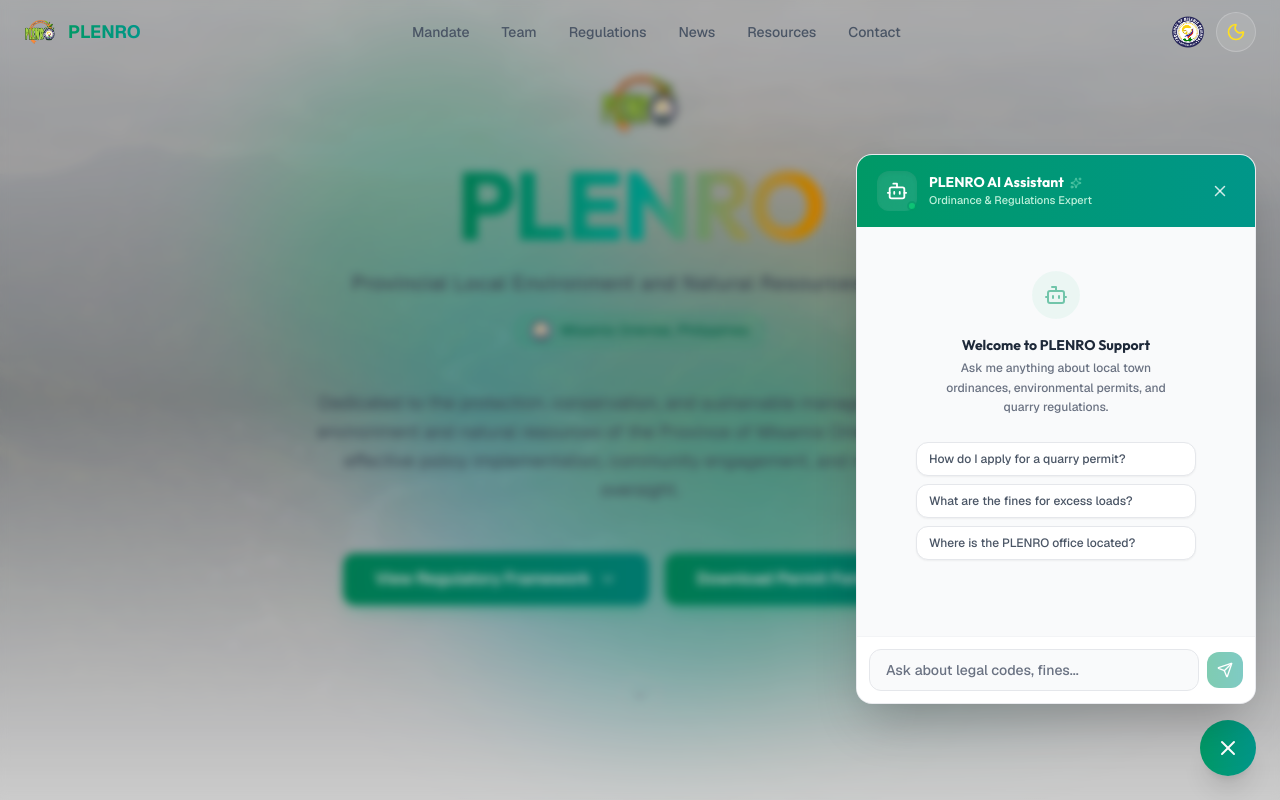
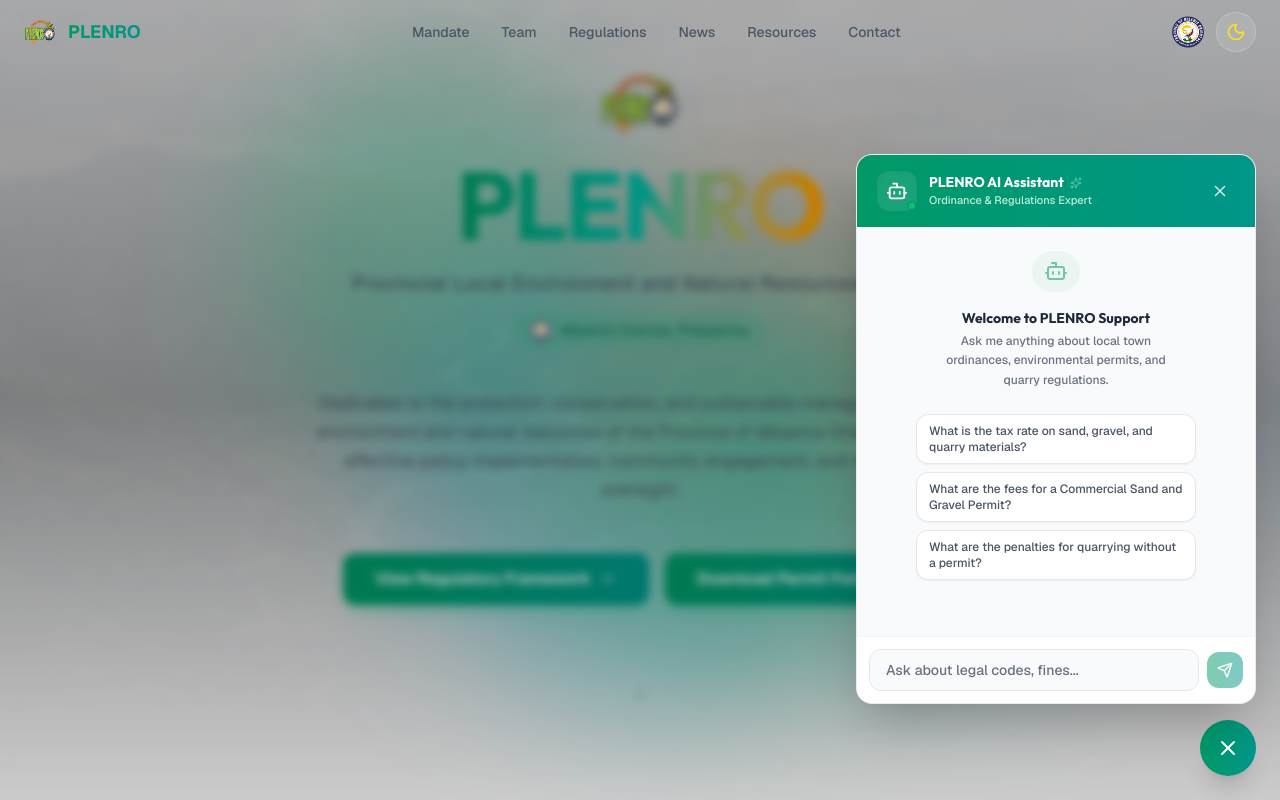
Before and after one commit to angelorabaya/PLENROLANDINGPAGE, a Next.js app: page / in a window 1280 px wide. Both pictures are taken after a click on the button 1228 px from the left and 748 px from the top of the page. Shown: the top 800 px of the page. Built offline with nearby package versions, Linux system fonts and the light colour scheme.

Commit message:
chat: replace onboarding questions with key inquiries from Ordinance No. 1571-2022

```diff
--- a/src/components/landing/ordinance-chat.tsx
+++ b/src/components/landing/ordinance-chat.tsx
@@ -308,9 +308,9 @@
                           {/* Suggested Onboarding Questions (U5) */}
                           <div className="w-full max-w-[280px] space-y-2 pt-2">
                             {[
-                              "How do I apply for a quarry permit?",
-                              "What are the fines for excess loads?",
-                              "Where is the PLENRO office located?"
+                              "What is the tax rate on sand, gravel, and quarry materials?",
+                              "What are the fees for a Commercial Sand and Gravel Permit?",
+                              "What are the penalties for quarrying without a permit?"
                             ].map((suggestion, sIdx) => (
                               <button
                                 key={sIdx}
```
